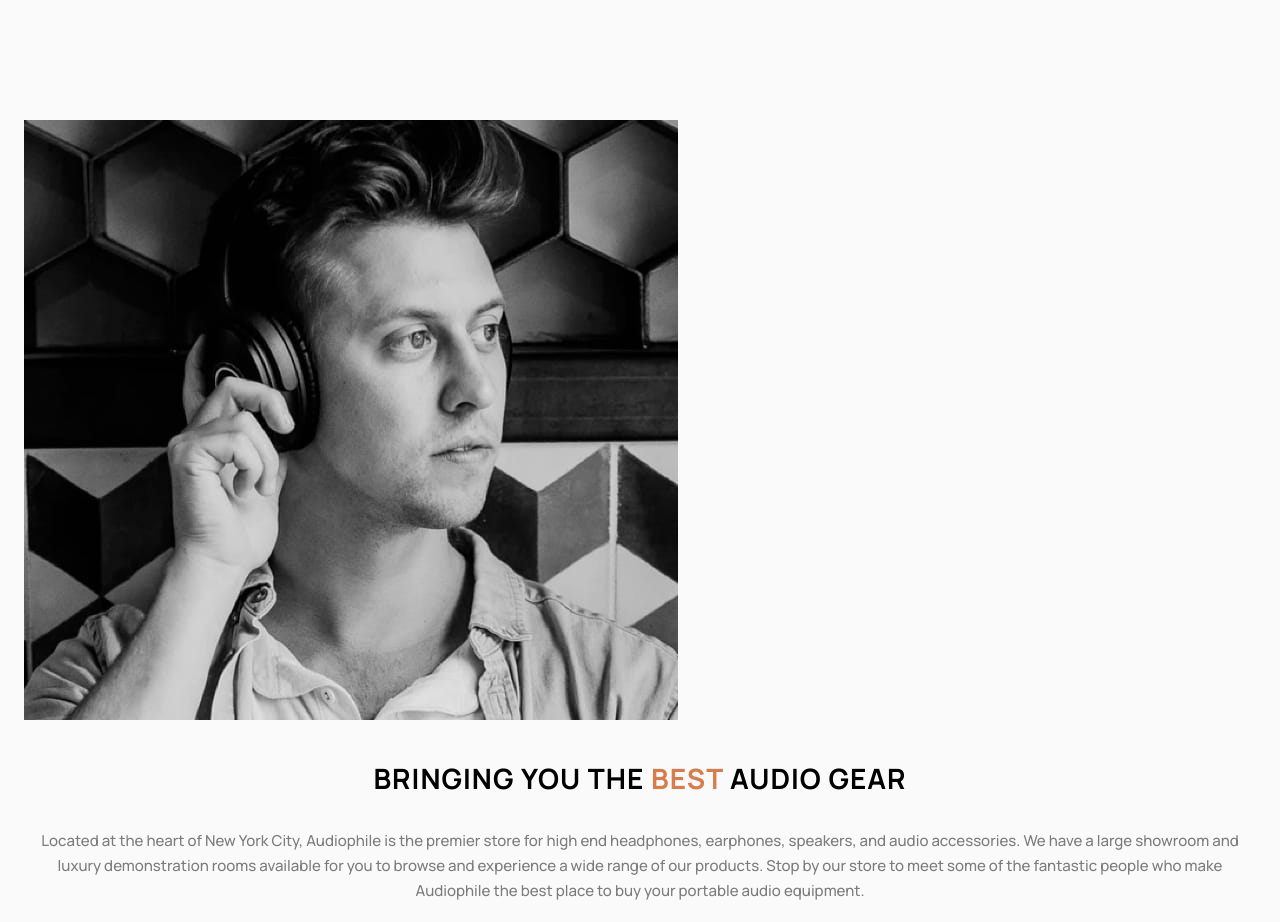
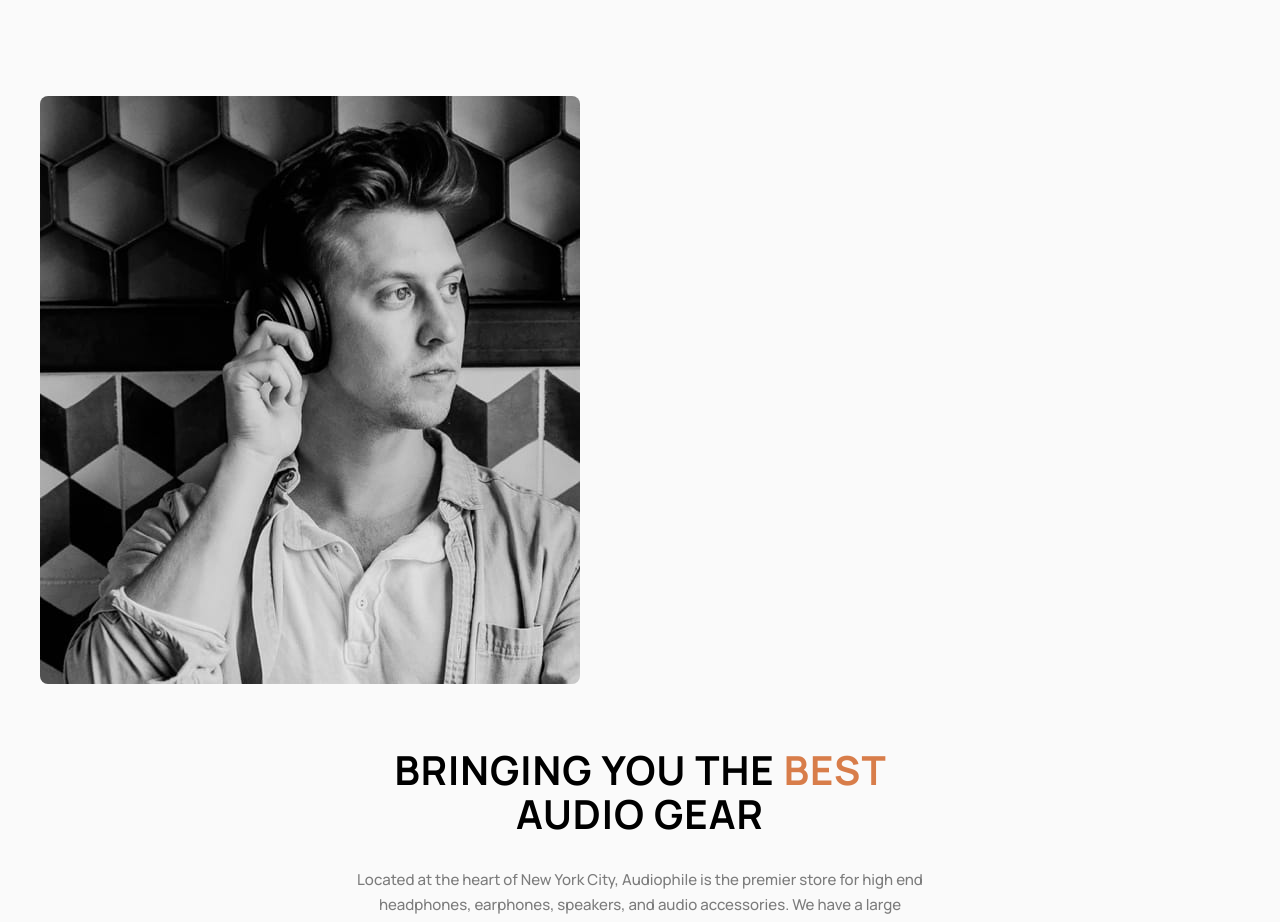
Before and after one commit to nishanth1596/audiophile-ecommerce-website, a React (Vite) app: page / in a window 1280 px wide. Shown: the part 2529-3451 px from the top of the page. Built offline with nearby package versions, Linux system fonts and the light colour scheme.

Commit message:
feat: improved responsiveness for aboutUsSection for the tablet screen, yet to improve for desktop

```diff
--- a/src/feature/about/AboutUsSection.tsx
+++ b/src/feature/about/AboutUsSection.tsx
@@ -1,12 +1,27 @@
+// Best Gear Section Images
 import bestGearMobileImg from "/assets/shared/mobile/image-best-gear.jpg";
+import bestGearTabletImg from "/assets/shared/tablet/image-best-gear.jpg";
+import bestGearDesktopImg from "/assets/shared/desktop/image-best-gear.jpg";
 
 function AboutUsSection() {
   return (
-    <section className="mx-6 mt-[7.5rem]">
-      <img src={bestGearMobileImg} alt="" />
+    <section className="mx-6 mt-[7.5rem] sm:mx-10 sm:mt-24">
+      <picture>
+        <source srcSet={bestGearMobileImg} media="(max-width:767px)" />
+        <source
+          srcSet={bestGearTabletImg}
+          media="(min-width:767px) and (max-width:1023px)"
+        />
+        <source srcSet={bestGearDesktopImg} media="(min-width:1024px)" />
+        <img
+          src={bestGearMobileImg}
+          alt="A man listening to music in headphones"
+          className="rounded-lg"
+        />
+      </picture>
 
-      <article className="mt-10 text-center">
-        <h3 className="text-[1.75rem] leading-[2.34rem] font-bold tracking-[1px] uppercase">
+      <article className="mt-10 text-center sm:mx-auto sm:mt-16 sm:max-w-[35.81rem]">
+        <h3 className="text-[1.75rem] leading-[2.34rem] font-bold tracking-[1px] uppercase sm:text-[2.5rem] sm:leading-11">
           Bringing you the <span className="text-PrimaryColor">best</span> audio
           gear
         </h3>
```
